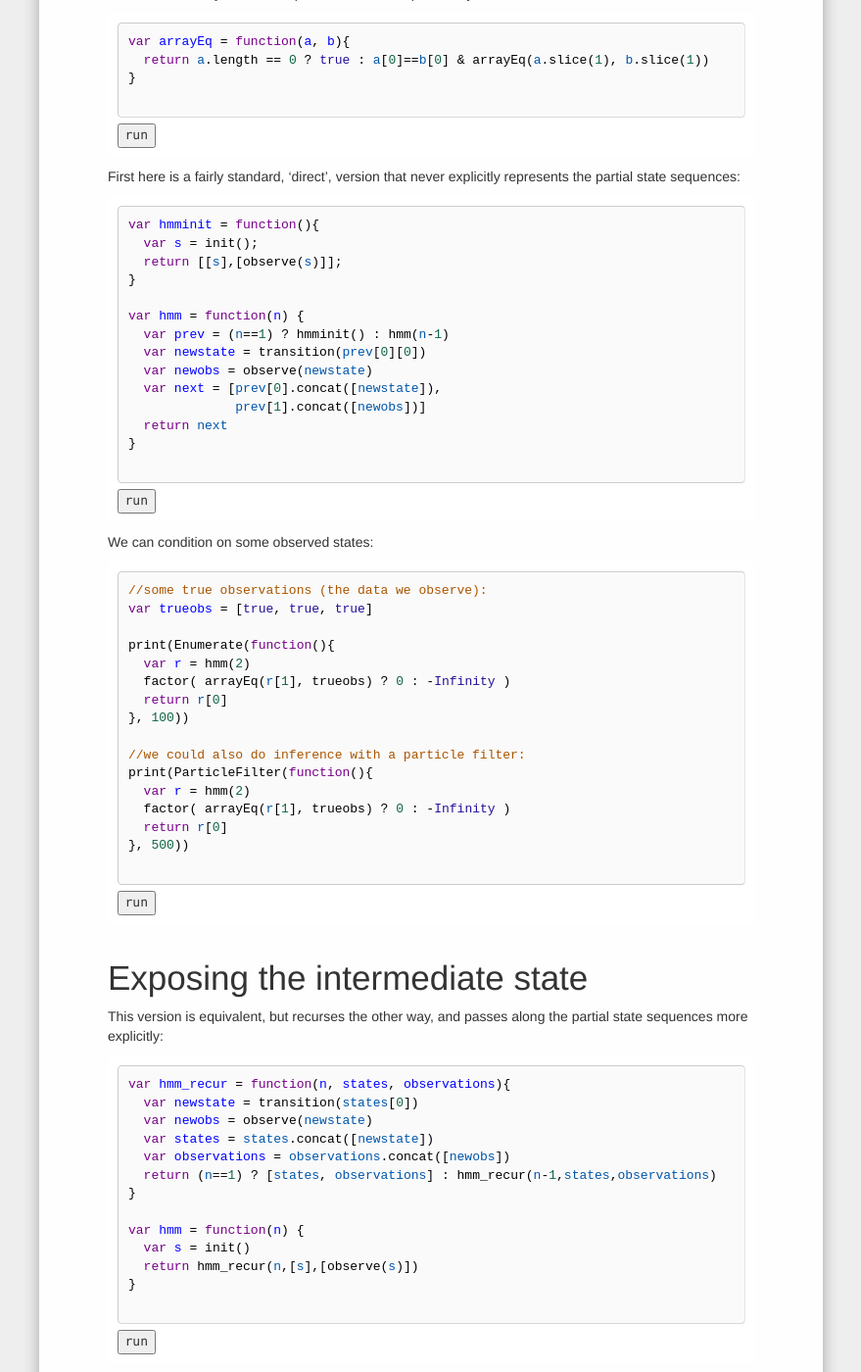
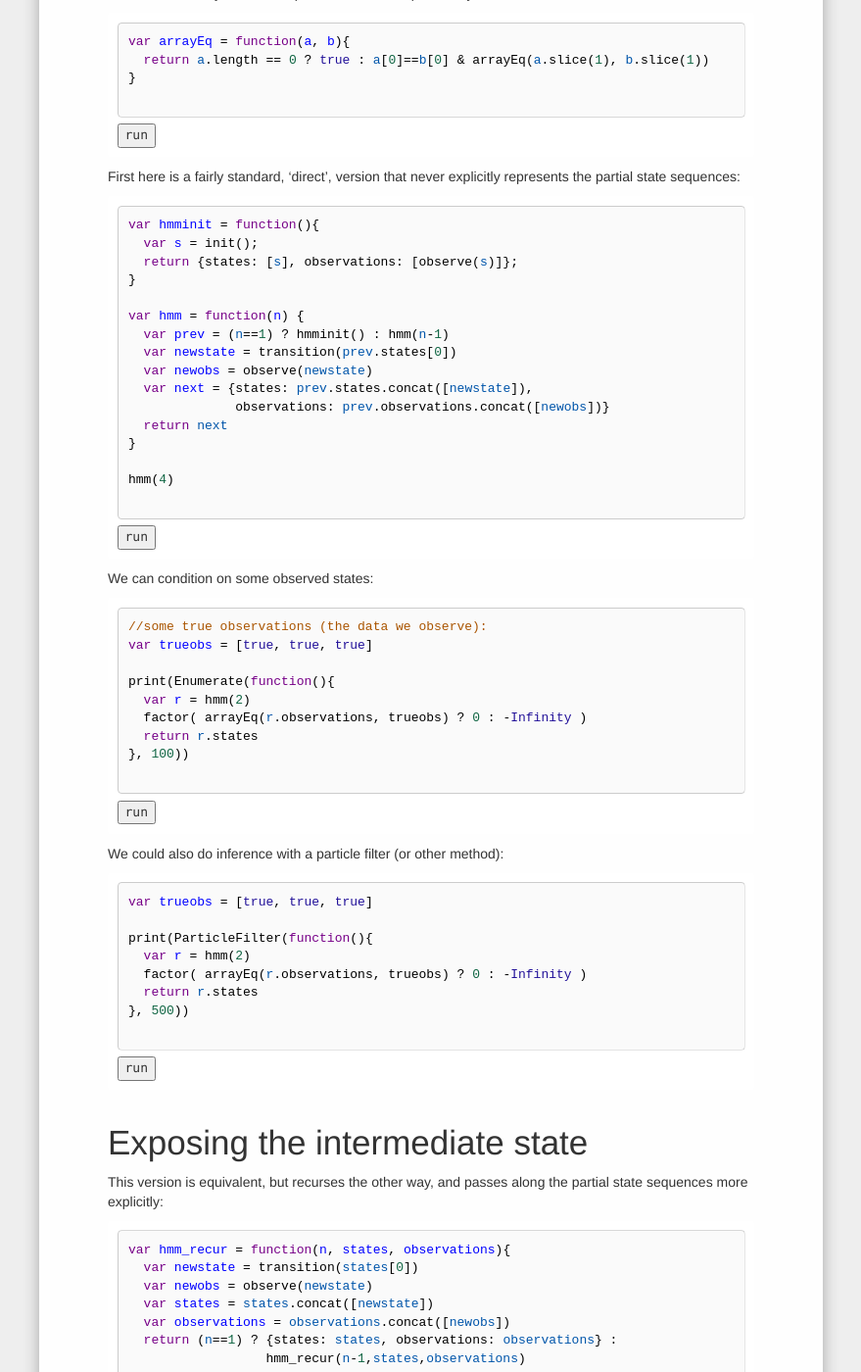
Before and after one commit to probmods/dippl, a Jekyll site: the page built from lectures/hmm.md, in a window 1280 px wide and 1400 px high, scrolled down 666 px. Shown: the whole window at 98% size, without its empty margins (200-1079 px from the left). Built offline with Jekyll 4.4.1, drawn with Linux system fonts in a browser that asks for light colours; nearby versions of some CDN libraries; library files that are not in the unit come from our copies; a script that is not in the unit is left out.

```diff
--- a/lectures/hmm.md
+++ b/lectures/hmm.md
@@ -35,17 +35,19 @@ First here is a fairly standard, 'direct', version that never explicitly represe
 ~~~
 var hmminit = function(){
   var s = init();
-  return [[s],[observe(s)]];
+  return {states: [s], observations: [observe(s)]};
 }
 
 var hmm = function(n) {
   var prev = (n==1) ? hmminit() : hmm(n-1)
-  var newstate = transition(prev[0][0])
+  var newstate = transition(prev.states[0])
   var newobs = observe(newstate)
-  var next = [prev[0].concat([newstate]),
-              prev[1].concat([newobs])]
+  var next = {states: prev.states.concat([newstate]),
+              observations: prev.observations.concat([newobs])}
   return next
 }
+
+hmm(4)
 ~~~
 
 We can condition on some observed states:
@@ -56,15 +58,20 @@ var trueobs = [true, true, true]
 
 print(Enumerate(function(){
   var r = hmm(2)
-  factor( arrayEq(r[1], trueobs) ? 0 : -Infinity )
-  return r[0]
+  factor( arrayEq(r.observations, trueobs) ? 0 : -Infinity )
+  return r.states
 }, 100))
+~~~
 
-//we could also do inference with a particle filter:
+We could also do inference with a particle filter (or other method):
+
+~~~
+var trueobs = [true, true, true]
+
 print(ParticleFilter(function(){
   var r = hmm(2)
-  factor( arrayEq(r[1], trueobs) ? 0 : -Infinity )
-  return r[0]
+  factor( arrayEq(r.observations, trueobs) ? 0 : -Infinity )
+  return r.states
 }, 500))
 ~~~
 
@@ -78,13 +85,16 @@ var hmm_recur = function(n, states, observations){
   var newobs = observe(newstate)
   var states = states.concat([newstate])
   var observations = observations.concat([newobs])
-  return (n==1) ? [states, observations] : hmm_recur(n-1,states,observations)
+  return (n==1) ? {states: states, observations: observations} :
+                  hmm_recur(n-1,states,observations)
 }
 
 var hmm = function(n) {
   var s = init()
   return hmm_recur(n,[s],[observe(s)])
 }
+
+hmm(4)
 ~~~
 
 
```
Also changed, not shown: lectures/03-enumeration.md (+20 -1 lines), lectures/pragmatics.md (+9 -8 lines).
